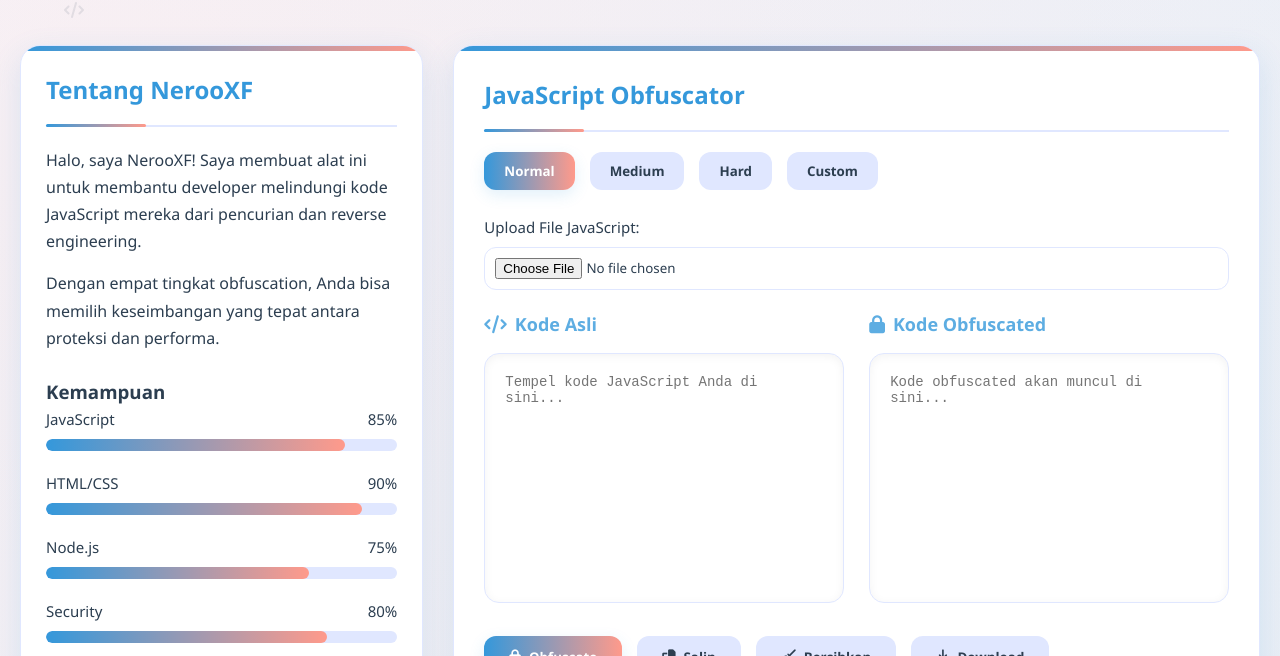
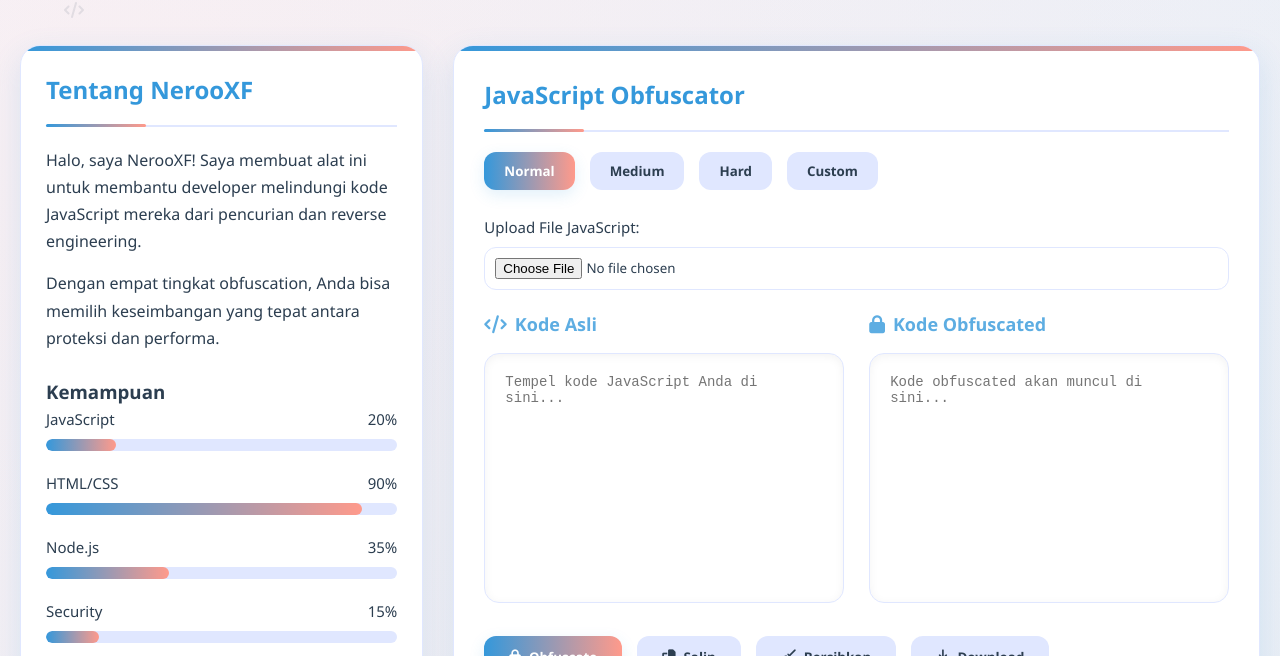
Before and after one commit to NerooXF/NerooXF-OBF, a plain HTML site: page index.html in a window 1280 px wide. Shown: the part 144-800 px from the top of the page. Drawn offline with Linux system fonts and the light colour scheme.

Commit message:
Update index.html

```diff
--- a/index.html
+++ b/index.html
@@ -643,7 +643,7 @@
     <div class="container">
         <header>
             <div class="logo">
-                <img src="https://files.catbox.moe/9c0yrz.jpg" alt="NerooXF Avatar">
+                <img src="https://files.catbox.moe/ioc121.jpg" alt="NerooXF Avatar">
                 <div class="logo-text">
                     <h1>NerooXF JS Obfuscator</h1>
                     <p>Amankan kode JavaScript Anda dengan obfuscation tingkat lanjut</p>
@@ -667,10 +667,10 @@
                         <div class="skill-item">
                             <div class="skill-name">
                                 <span>JavaScript</span>
-                                <span>85%</span>
+                                <span>20%</span>
                             </div>
                             <div class="skill-bar">
-                                <div class="skill-fill" style="width: 85%;"></div>
+                                <div class="skill-fill" style="width: 20%;"></div>
                             </div>
                         </div>
                         <div class="skill-item">
@@ -685,19 +685,19 @@
                         <div class="skill-item">
                             <div class="skill-name">
                                 <span>Node.js</span>
-                                <span>75%</span>
+                                <span>35%</span>
                             </div>
                             <div class="skill-bar">
-                                <div class="skill-fill" style="width: 75%;"></div>
+                                <div class="skill-fill" style="width: 35%;"></div>
                             </div>
                         </div>
                         <div class="skill-item">
                             <div class="skill-name">
                                 <span>Security</span>
-                                <span>80%</span>
+                                <span>15%</span>
                             </div>
                             <div class="skill-bar">
-                                <div class="skill-fill" style="width: 80%;"></div>
+                                <div class="skill-fill" style="width: 15%;"></div>
                             </div>
                         </div>
                     </div>
```
